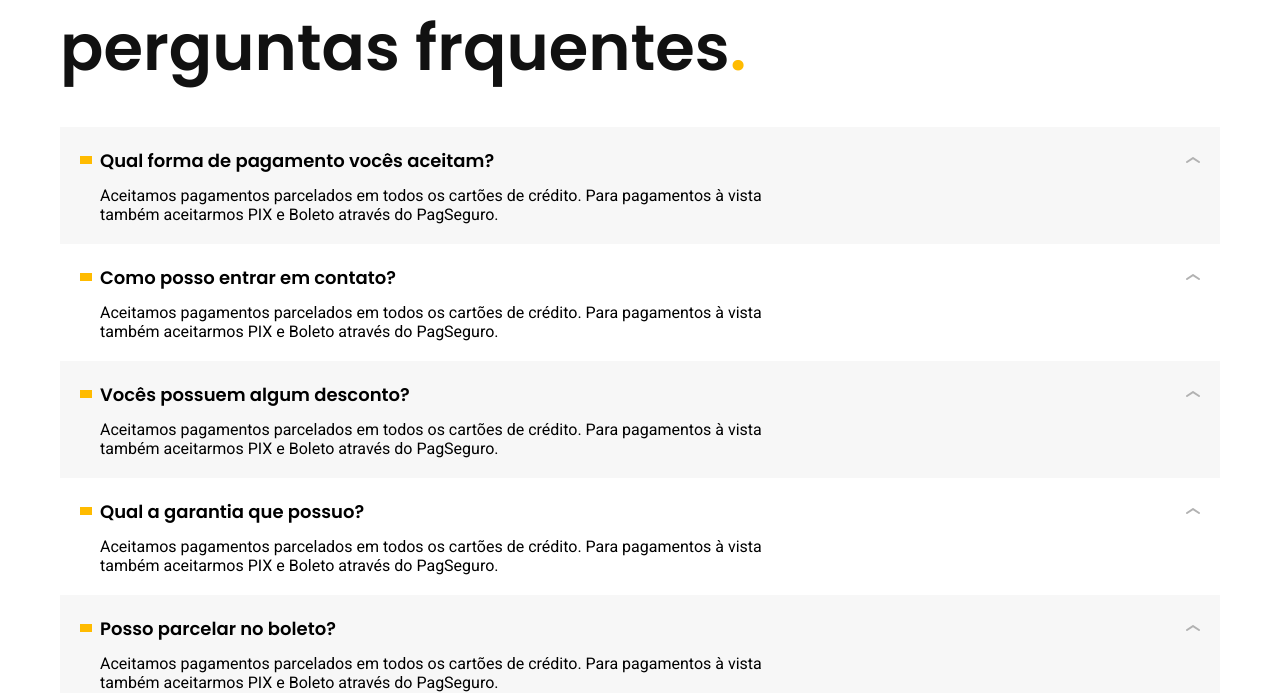
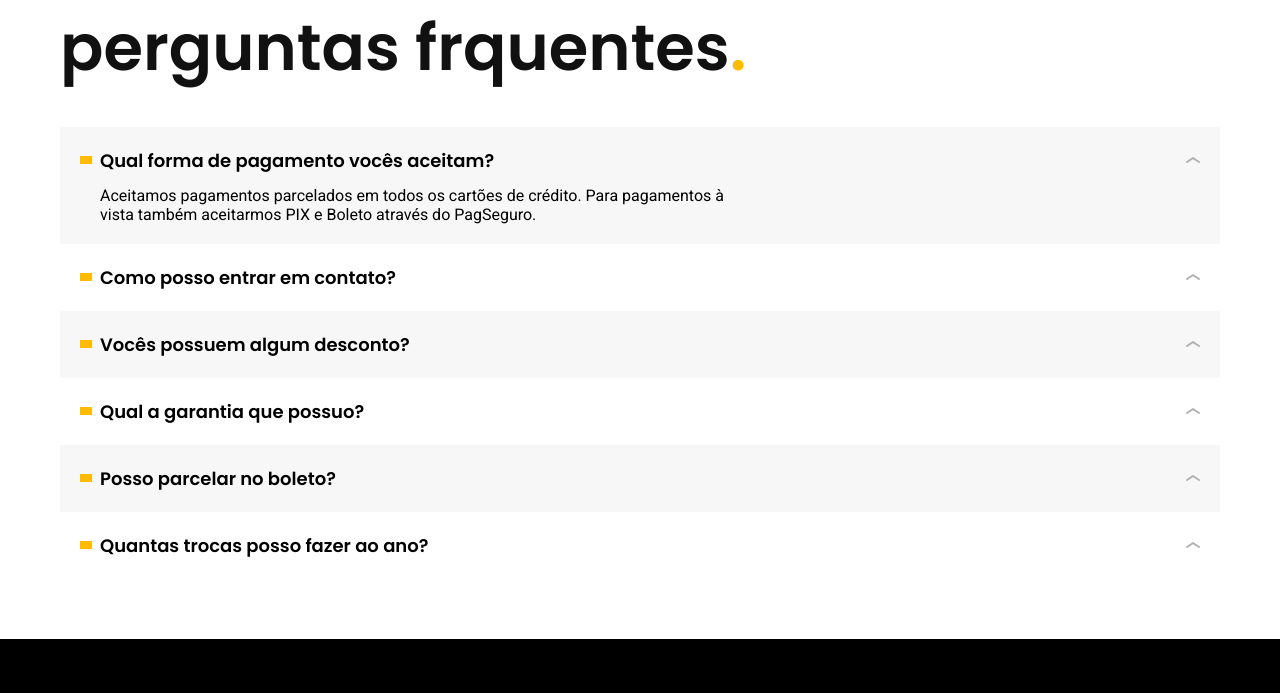
Before and after one commit to gustavogularte/projeto-bikcraft, a website with bundled scripts: page seguros.html in a window 1280 px wide. Shown: the part 1430-2123 px from the top of the page. Built offline with nearby package versions, Linux system fonts and the light colour scheme.

Commit message:
perguntas frequentes

```diff
--- a/css/seguros.css
+++ b/css/seguros.css
@@ -40,6 +40,7 @@
   grid-template-columns: auto 1fr auto;
   align-items: center;
   gap: 0.8rem;
+  cursor: pointer;
 }
 
 .perguntas dt::before {
@@ -59,7 +60,13 @@
 }
 
 .perguntas dd {
+  display: none;
   padding-top: 1.2rem;
   max-width: 76ch;
   padding-left: 2rem;
+  animation: drop-down .3s forwards;
 }
+
+.perguntas dd.ativo {
+  display: block;
+}
--- /dev/null
+++ b/js/modules/perguntas.js
@@ -0,0 +1,20 @@
+export default class Perguntas {
+  constructor(perguntas) {
+    this.perguntas = document.querySelectorAll(perguntas);
+  }
+
+  mostrarResposta({ target }) {
+    const resposta = target.nextElementSibling;
+    resposta.classList.toggle('ativo');
+  }
+
+  addEvent() {
+    this.perguntas.forEach((pergunta) => {
+      pergunta.addEventListener('click', this.mostrarResposta);
+    });
+  }
+
+  init() {
+    this.addEvent();
+  }
+}
--- a/js/script.js
+++ b/js/script.js
@@ -1,4 +1,5 @@
 import HeaderMenu from './modules/headerMenu.js';
+import Perguntas from './modules/perguntas.js';
 
 const headerMenu = new HeaderMenu(
   '[data-menu="menu"]',
@@ -6,3 +7,6 @@ const headerMenu = new HeaderMenu(
   '[data-menu="menu"] a',
 );
 headerMenu.init();
+
+const perguntas = new Perguntas('[data-seguros="perguntas"] dt');
+perguntas.init();
--- a/seguros.html
+++ b/seguros.html
@@ -98,10 +98,10 @@
 
   <section class="perguntas">
     <h2 class="f-1 c-2 container">perguntas frquentes<span class="p-1">.</span></h1>
-      <dl class="container">
+      <dl class="container" data-seguros="perguntas">
         <div>
           <dt class="f-3">Qual forma de pagamento vocês aceitam?</dt>
-          <dd class="fn-3" class="fn-3">Aceitamos pagamentos parcelados em todos os cartões de crédito. Para pagamentos à vista também aceitarmos PIX e Boleto através do PagSeguro.</dd>
+          <dd class="fn-3 ativo">Aceitamos pagamentos parcelados em todos os cartões de crédito. Para pagamentos à vista também aceitarmos PIX e Boleto através do PagSeguro.</dd>
         </div>
         <div>
           <dt class="f-3">Como posso entrar em contato?</dt>
```
